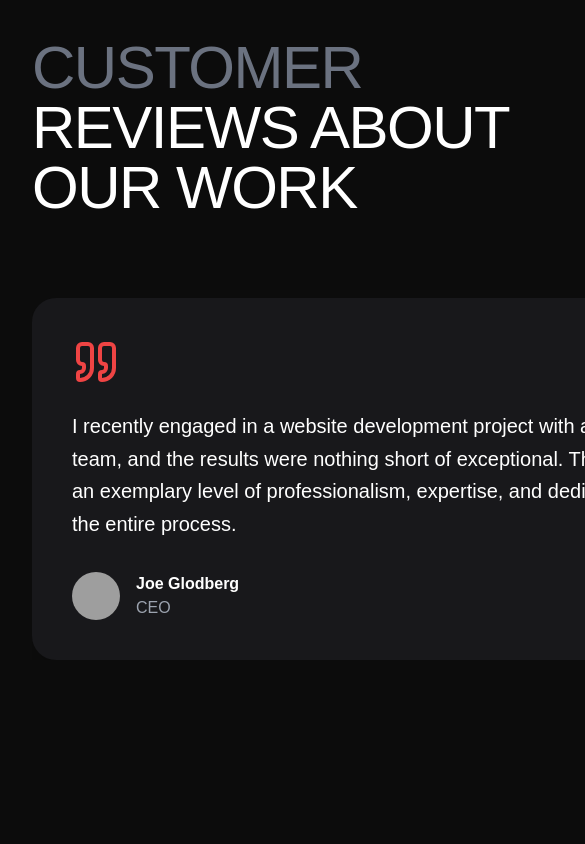
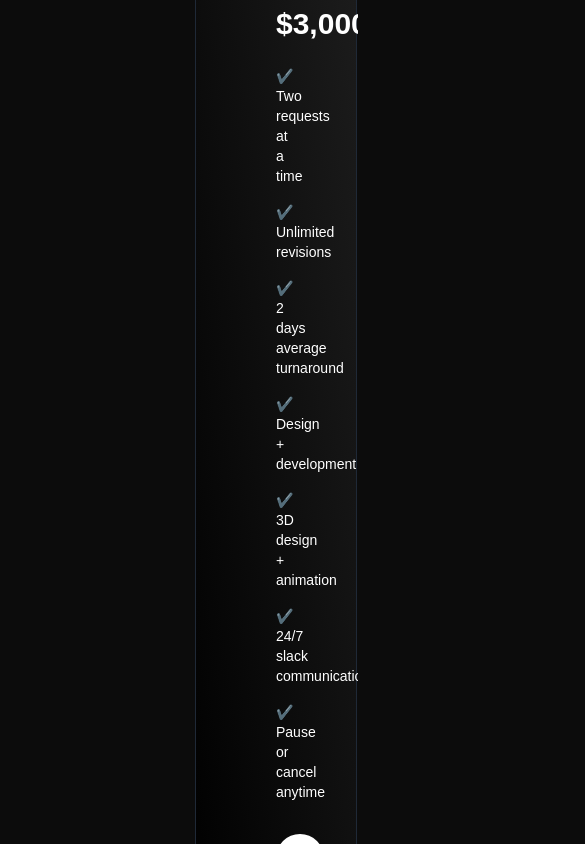
Before and after one commit to Brossoft-Team/brossoft.net-v3, a Next.js app: page / in a window 390 px wide. Shown: the part 1556-2400 px from the top of the page, 585 px wide, since content can reach past the window. Built offline with nearby package versions, Linux system fonts and the light colour scheme; grey boxes are pictures that could not be loaded.

Commit message:
fix: conflict fix

```diff
--- a/src/app/page.tsx
+++ b/src/app/page.tsx
@@ -2,11 +2,13 @@ import Image from "next/image";
 import FAQ from "@/components/faq";
 import SwiperComp from "@/components/home/swiper/swiper";
 import Pricing from "@/components/home/pricing-list/pricing-list";
+import ExpertAt from "@/components/expert-at";
 
 export default function Home() {
   return (
     <div className="grid grid-rows-[20px_1fr_20px] items-center justify-items-center min-h-screen p-8 pb-20 gap-16 sm:p-20 font-[family-name:var(--font-geist-sans)]">
-      <main className="flex flex-col gap-8 row-start-2 items-center sm:items-start w-full">
+      <main className="w-full flex flex-col gap-8 row-start-2 items-center sm:items-start overflow-hidden">
+        <ExpertAt/>
         <Pricing/>
         <SwiperComp/>
         <FAQ/>
```
